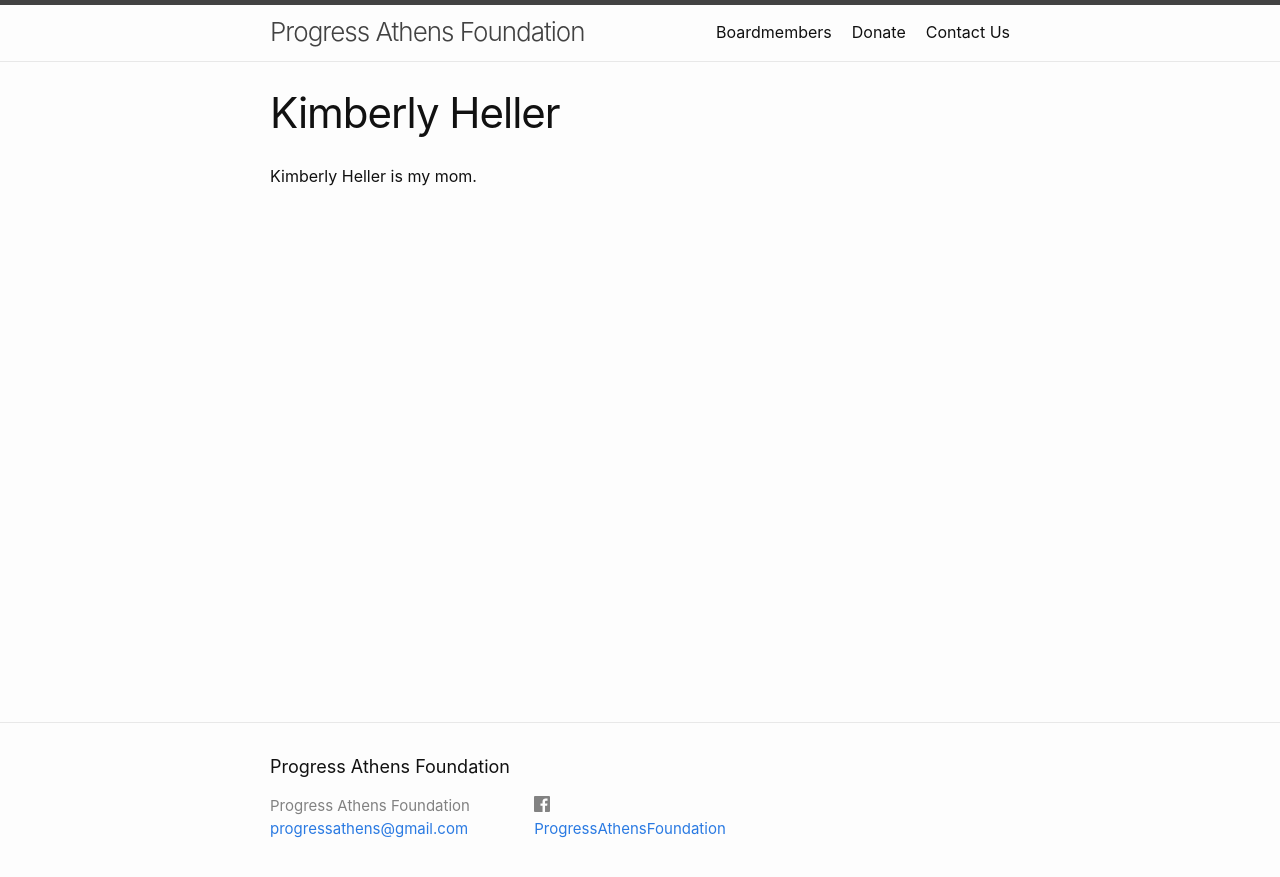
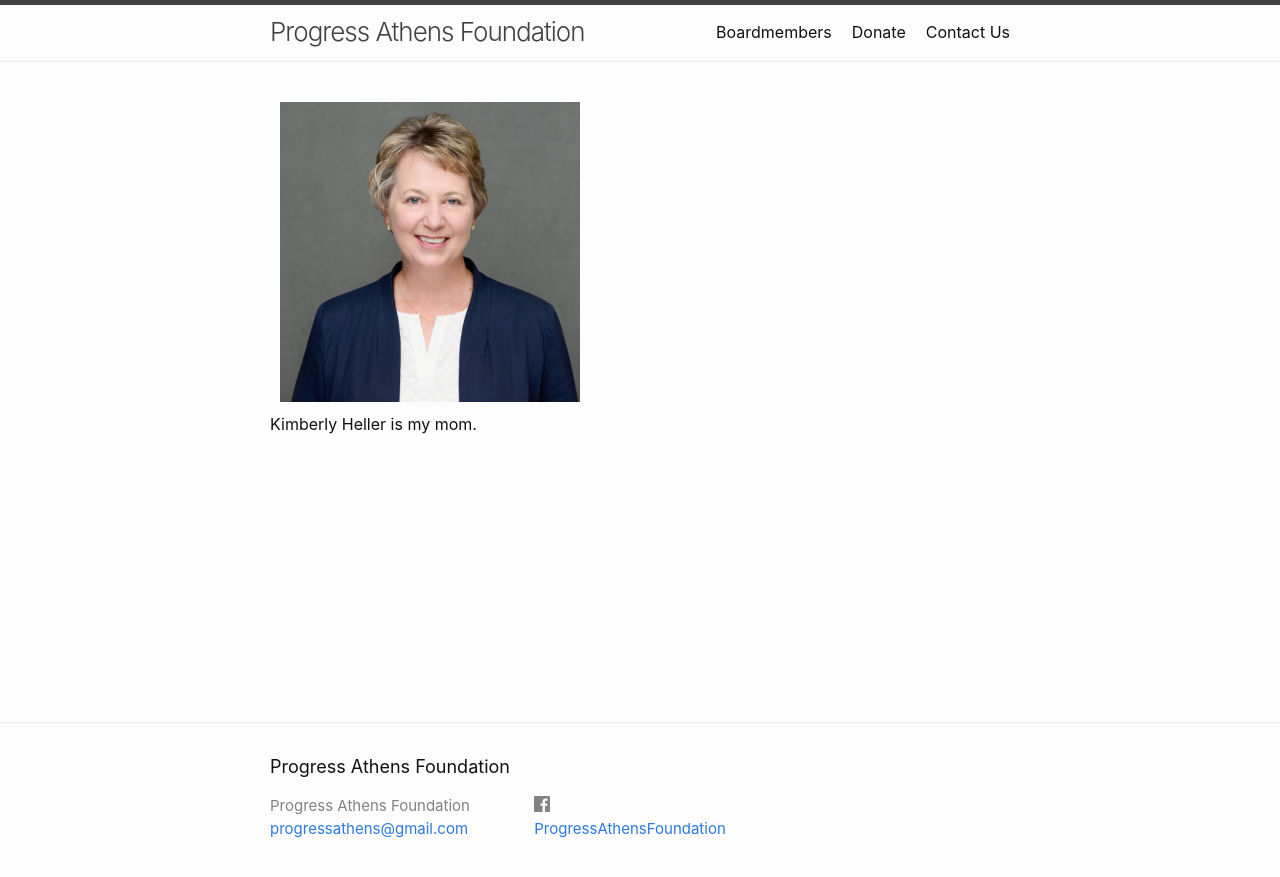
Before and after one commit to helle253/athens-foundation, a Jekyll site: the page built from _boardmembers/kimberly-heller.md, in a window 1280 px wide. Shown: the top 877 px of the page. Built offline with Jekyll 4.4.1, drawn with Linux system fonts in a browser that asks for light colours.

Commit message:
add boardmember layout and make images in list of boardmembers links

```diff
--- a/_boardmembers/kim-heller.md
+++ b/_boardmembers/kimberly-heller.md
@@ -1,7 +1,8 @@
 ---
-layout: page
+layout: boardmember
 title: Kimberly Heller
 name: Kimberly Heller
+image_name: kimberly-heller.png
 ---
 
 {{page.name}} is my mom.
--- /dev/null
+++ b/_layouts/boardmember.html
@@ -0,0 +1,22 @@
+<!DOCTYPE html>
+<html lang="{{ page.lang | default: site.lang | default: "en" }}">
+
+  {%- include head.html -%}
+
+  <body>
+
+    {%- include header.html -%}
+
+    <main class="page-content" aria-label="Content">
+      <div class="wrapper">
+        <img src="/assets/boardmembers/{{page.image_name}}" alt_text={{page.name}} width=300 height=300 style="padding: 10px;" />
+
+        {{ content }}
+      </div>
+    </main>
+
+    {%- include footer.html -%}
+
+  </body>
+
+</html>
```
Also changed, not shown: boardmembers.md (+2 -0 lines), assets/boardmembers/kimberly-heller.png (added).
